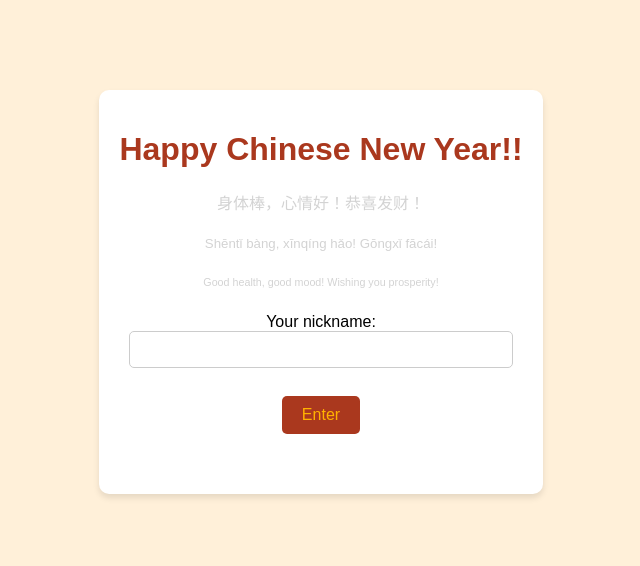
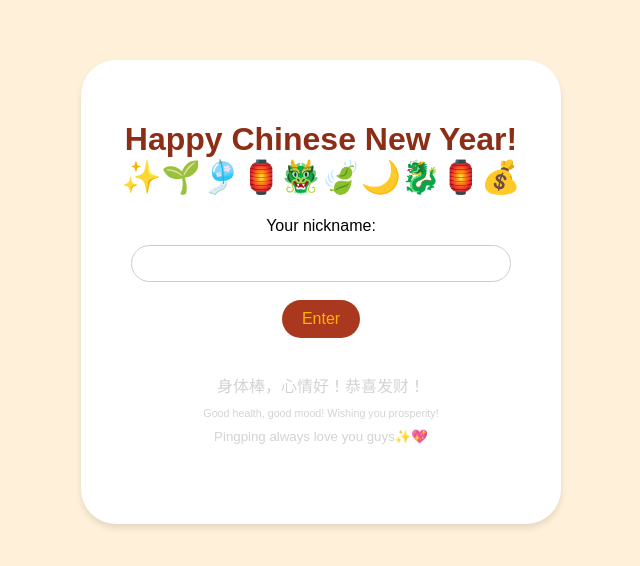
Before and after one commit to ppdarat/angpaorandom, a plain HTML site: page index.html in a window 1280 px wide. Shown: the part 108-674 px from the top of the page, without its empty margins (319-959 px from the left). Drawn offline with Linux system fonts and the light colour scheme.

Commit message:
Update index.html
update css

```diff
--- a/index.html
+++ b/index.html
@@ -18,27 +18,28 @@
 
         .container {
             text-align: center;
-            max-width: 600px;
-            padding: 20px;
+            max-width: 400px;
+            padding: 40px;
             background-color: white;
-            border-radius: 10px;
+            border-radius: 35px;
             box-shadow: 0 4px 6px rgba(0, 0, 0, 0.1);
         }
 
         h1 {
-            color: #aa381e; /* Change color to #aa381e */
+            color: #8c2e16; /* Change color to #aa381e */
         }
 
         h4, h5, h6 {
             color: #D3D3D3; /* Change color to #D3D3D3 */
             font-weight: normal; /* Change font weight to normal */
+            margin: 10px 10px 10px 10px;
         }
 
         input[type="text"] {
             width: calc(100% - 20px);
-            margin: 0 10px 10px 10px;
+            margin: 10px 10px 0px 10px;
             padding: 10px;
-            border-radius: 5px;
+            border-radius: 20px;
             border: 1px solid #ccc;
             box-sizing: border-box;
             text-align: center; /* Center text horizontally */
@@ -48,10 +49,11 @@
             padding: 10px 20px;
             font-size: 16px;
             cursor: pointer;
+            margin: 0px 10px 25px 10px;
             background-color: #aa381e;
             color: #ffb200;
             border: none;
-            border-radius: 5px;
+            border-radius: 20px;
         }
 
         button:hover {
@@ -76,13 +78,14 @@
 </head>
 <body>
     <div class="container">
-        <h1>Happy Chinese New Year!!</h1>
-        <h4>身体棒，心情好！恭喜发财！</h4>
-        <h5>Shēntǐ bàng, xīnqíng hǎo! Gōngxǐ fācái!</h5>
-        <h6>Good health, good mood! Wishing you prosperity!</h6>
+        <h1>Happy Chinese New Year! <br>
+            ✨🌱🎐🏮🐲🍃🌙🐉🏮💰</h1>
         <label for="name">Your nickname:</label>
         <input type="text" id="name"><br><br>
         <button id="generate-btn">Enter</button>
+        <h4>身体棒，心情好！恭喜发财！</h4>
+        <h6>Good health, good mood! Wishing you prosperity!</h6>
+        <h5>Pingping always love you guys✨💖</h5>
         <p id="result"></p>
     </div>
     <script>
@@ -115,5 +118,28 @@
             document.getElementById('result').innerHTML = 'Angpao for <span id="result-name">' + name + '</span>: <span id="result-number">' + randomNumber + '</span> 🧧';
         });
     </script>
+    <script type="module">
+        // Import the functions you need from the SDKs you need
+        import { initializeApp } from "https://www.gstatic.com/firebasejs/10.8.0/firebase-app.js";
+        import { getAnalytics } from "https://www.gstatic.com/firebasejs/10.8.0/firebase-analytics.js";
+        // TODO: Add SDKs for Firebase products that you want to use
+        // https://firebase.google.com/docs/web/setup#available-libraries
+
+        // Your web app's Firebase configuration
+        // For Firebase JS SDK v7.20.0 and later, measurementId is optional
+        const firebaseConfig = {
+          apiKey: "AIzaSyCkKVSEJ0VZA1Aw8XLAECYPHNnsVk5hyUg",
+          authDomain: "angpaorandom.firebaseapp.com",
+          projectId: "angpaorandom",
+          storageBucket: "angpaorandom.appspot.com",
+          messagingSenderId: "288602089256",
+          appId: "1:288602089256:web:31edebb69aa27809fb521d",
+          measurementId: "G-WBXJ4YMNV5"
+        };
+
+        // Initialize Firebase
+        const app = initializeApp(firebaseConfig);
+        const analytics = getAnalytics(app);
+      </script>
 </body>
 </html>
```
